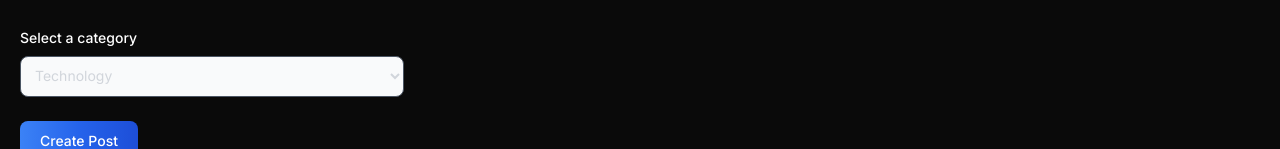
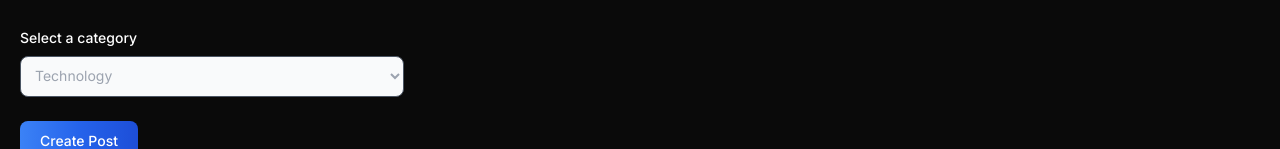
Before and after one commit to aallliiii/blog-app, a Next.js app: page /create-post in a window 1280 px wide. Shown: the part 535-684 px from the top of the page. Built offline with nearby package versions, Linux system fonts and the light colour scheme; no server answers; sample sign-in values are in the browser's storage.

Commit message:
Finalized

```diff
--- a/app/create-post/page.js
+++ b/app/create-post/page.js
@@ -92,7 +92,7 @@
         <select
           onChange={(event) => handleCategoryChange(event.target.value)}
           id="countries"
-          className="bg-gray-50 border  text-sm rounded-lg  block w-full p-2.5 dark:bg-gray-700 border-gray-600 placeholder-gray-400 text-gray-300 focus:ring-blue-500 focus:border-blue-500"
+          className="bg-gray-50 border  text-sm rounded-lg  block w-full p-2.5 dark:bg-gray-700 border-gray-600 placeholder-gray-400 text-gray-400 focus:ring-blue-500 focus:border-blue-500"
         >
           <option value="" disabled>
             Choose Blog Category
```
